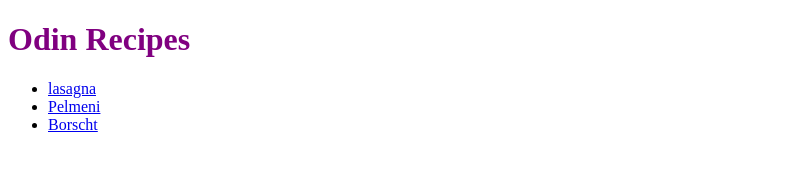
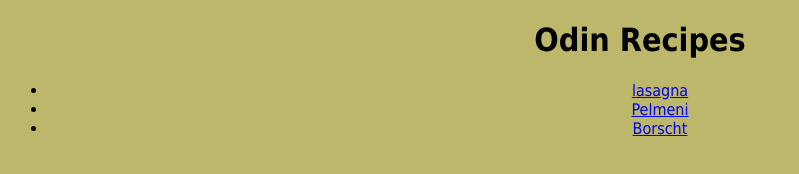
Before and after one commit to devmildfire/odin-recipes, a plain HTML site: page index.html in a window 1280 px wide. Shown: the whole page, without its empty margins (0-799 px from the left). Drawn offline with Linux system fonts and the light colour scheme.

Commit message:
add new khaki styling to pages

```diff
--- a/css/style.css
+++ b/css/style.css
@@ -1,12 +1,26 @@
-h1 {
-    color: purple;
+body {
+  background-color: darkkhaki;
+  font-family: Tahoma, 'Segoe UI', Geneva, Verdana, sans-serif;
 }
 
-div {
-    color: white;
-    background-color: black;
+h1 {
+    text-align: center;
+}
+
+img {
+  width: 40%;
+  height: auto;
+  position:fixed;
+  left: 60%;
+}
+
+  p,
+  li {
+    width: 55%;
+    text-align: justify;
   }
 
-  p {
-    color: red;
-  }
+.recipe-list {
+  text-align: center;
+  width: 100%;
+}
--- a/index.html
+++ b/index.html
@@ -13,9 +13,9 @@
 
 
 <ul>
-    <li><a href="./recipes/lasagna.html"> lasagna </a></li>
-    <li><a href="./recipes/Pelmeni.html"> Pelmeni </a></li>
-    <li><a href="./recipes/borscht.html"> Borscht </a></li>
+    <li class="recipe-list"><a href="./recipes/lasagna.html"> lasagna </a></li>
+    <li class="recipe-list"><a href="./recipes/Pelmeni.html"> Pelmeni </a></li>
+    <li class="recipe-list"><a href="./recipes/borscht.html"> Borscht </a></li>
 </ul>
 
 
```
Also changed, not shown: recipes/lasagna.html (+1 -1 lines).
